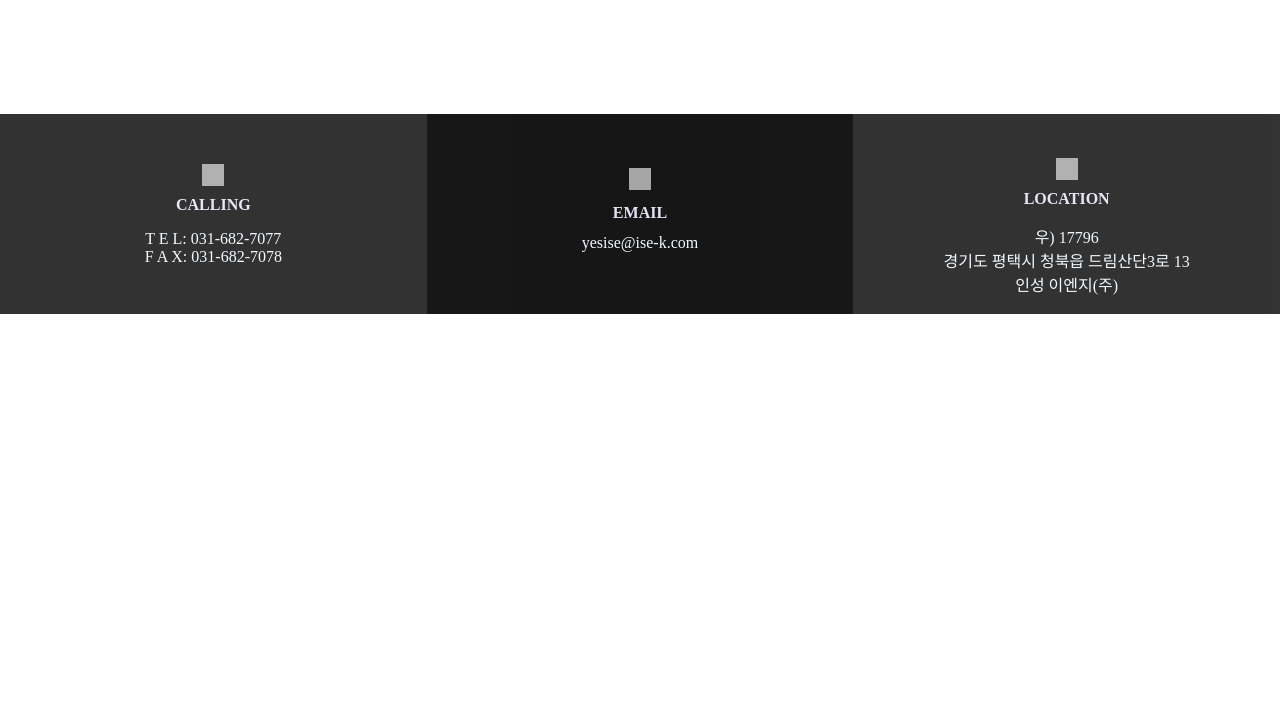
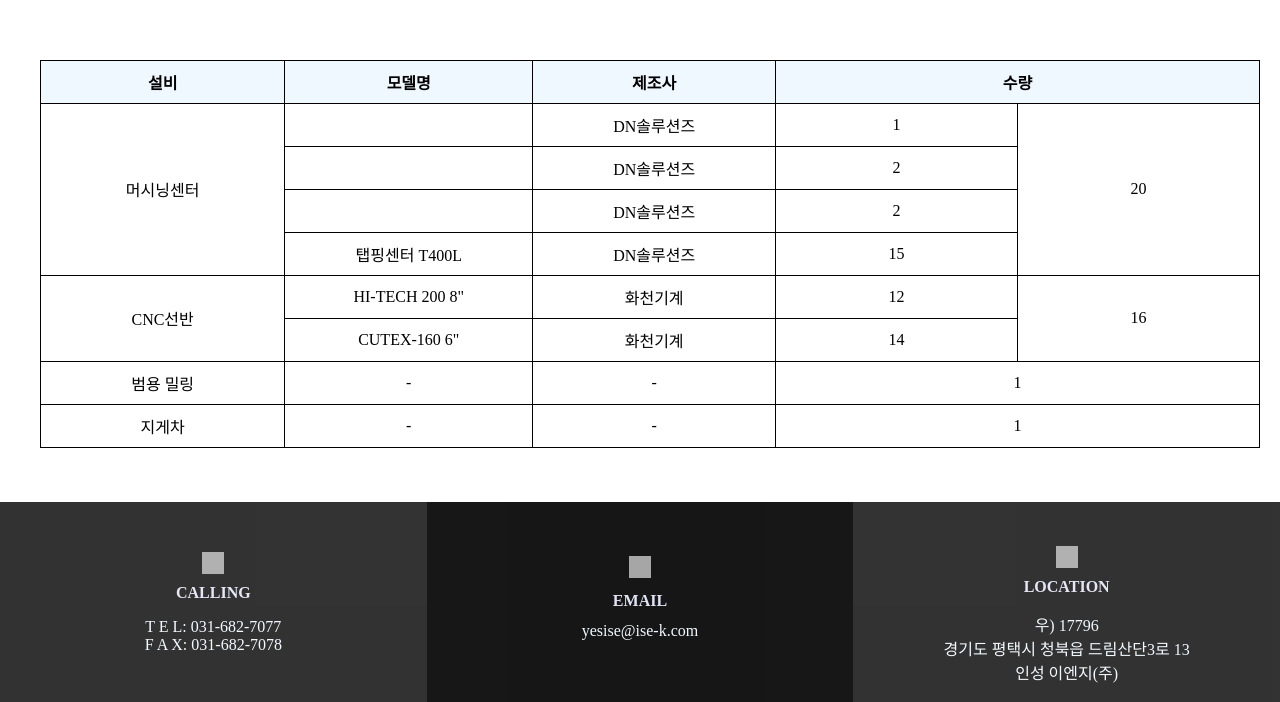
Before and after one commit to hil679/ISENGwebsite_frontend, a PHP site: page /detailPage/machine/machine.html in a window 1280 px wide. Shown: the part 158-860 px from the top of the page. Before the commit the page ends 472 px from the top, so only its background shows below. Run offline with PHP 8.4, Linux system fonts and the light colour scheme; grey boxes are pictures that could not be loaded.

Commit message:
Refactor: all contents like img, text etc.

```diff
--- a/detailPage/machine/machine.html
+++ b/detailPage/machine/machine.html
@@ -48,14 +48,72 @@
             <div class = "facility-status">
                 <div>
                     <table>
+                        <tr>
+                            <th>설비</th>
+                            <th>모델명</th>
+                            <th>제조사</th>
+                            <th colspan="2">수량</th>
+                        </tr>
+                        <tr>
+                            <td rowspan="5">머시닝센터</td>
+                            <tr>
+                                <td></td>
+                                <td>DN솔루션즈</td>
+                                <td>1</td>
+                                <td rowspan="4">20</td>
+                            </tr>
+                            <tr>
+                                <td></td>
+                                <td>DN솔루션즈</td>
+                                <td>2</td>
+                            </tr>
+                            <tr>
+                                <td></td>
+                                <td>DN솔루션즈</td>
+                                <td>2</td>
+                            </tr>
+                            <tr>
+                                <td>탭핑센터 T400L</td>
+                                <td>DN솔루션즈</td>
+                                <td>15</td>
 
+                            </tr>
+
+                        </tr>
+                        <tr>
+                            <td rowspan="3">CNC선반</td>
+                            <tr>
+                                <td>HI-TECH 200 8"</td>
+                                <td>화천기계</td>
+                                <td>12</td>
+                                <td rowspan="2">16</td>
+                            </tr>
+                            <tr>
+                                <td>CUTEX-160 6"</td>
+                                <td>화천기계</td>
+                                <td>14</td>
+                            </tr>
+
+                        </tr>
+                        <tr>
+                            <td>범용 밀링</td>
+                            <td>-</td>
+                            <td>-</td>
+                            <td colspan="2">1</td>
+                        </tr>
+                        <tr>
+                            <td>지게차</td>
+                            <td>-</td>
+                            <td>-</td>
+                            <td colspan="2">1</td>
+                        </tr>
                     </table>
                 </div>
             </div>
             <div class = "processing-facility">
                 <div>
                     <p class="first-machine-p" onclick="changeMachineSpec('0')">
-                        <img  src="item/machine/MYNX650.png">
+                        <img class = "machining-center-img" src="item/machine/MYNX650.png">
                         <span class = "text">머시닝센터</span>
                         <span class="left_top"></span>
                         <span class="right_top"></span>
@@ -63,24 +121,24 @@
                         <span class="left_bottom"></span>
                     </p>
                     <p class="second-machine-p" onclick="changeMachineSpec('1')">
-                        <img src="item/machine/MYNX650.png">
-                        <span  class = "text">머시닝센터</span>
+                        <img class = "taping" src="item/machine/탭핑센터.png">
+                        <span  class = "text">탭핑센터</span>
                         <span class="left_top"></span>
                         <span class="right_top"></span>
                         <span class="right_bottom"></span>
                         <span class="left_bottom"></span>
                     </p>
                     <p class="third-machine-p" onclick="changeMachineSpec('2')">
-                        <img src="item/machine/MYNX650.png">
-                        <span class = "text">머시닝센터</span>
+                        <img class = "cnc8" src="item/machine/CNC8.png">
+                        <span class = "text">CNC 선반 8”</span>
                         <span class="left_top"></span>
                         <span class="right_top"></span>
                         <span class="right_bottom"></span>
                         <span class="left_bottom"></span>
                     </p>
                     <p class="forth-machine-p" onclick="changeMachineSpec('3')">
-                        <img src="item/machine/MYNX650.png">
-                        <span class = "text">머시닝센터</span>
+                        <img class = "cnc6" src="item/machine/CNC6.png">
+                        <span class = "text">CNC 선반 6”</span>
                         <span class="left_top"></span>
                         <span class="right_top"></span>
                         <span class="right_bottom"></span>
@@ -90,6 +148,47 @@
                         <div class = "first-machining-center">
                             <table>
                                 <th colspan="4">머시닝센터 7.5호기 - MYNX650</th>
+                                <tr>
+                                    <td colspan="3">ITEM</td>
+                                    <td>SPEC.</td>
+                                </tr>
+                                <tr>
+                                    <td rowspan="4">이송량</td>
+                                    <tr>
+                                        <td>X축 이송거리</td>
+                                        <td>mm</td>
+                                        <td>2,160</td>
+                                    </tr>
+                                    <tr>
+                                        <td>Y축 이송거리</td>
+                                        <td>mm</td>
+                                        <td>760</td>
+                                    </tr>
+                                    <tr>
+                                        <td>Z축 이동거리</td>
+                                        <td>mm</td>
+                                        <td>650</td>
+                                    </tr>
+                                </tr>
+                                <tr>
+                                    <td>주축</td>
+                                    <td>최고 회전속도</td>
+                                    <td>rpm</td>
+                                    <td>12,000</td>
+                                </tr>
+                                <tr>
+                                    <td>ATC</td>
+                                    <td>공구 보유 수량</td>
+                                    <td>개</td>
+                                    <td>30</td>
+                                </tr>
+                                <tr>
+                                    <td colspan="2">제조회사</td>
+                                    <td colspan="2">두산공작기계</td>
+                                </tr>
+                            </table>
+                            <table>
+                                <th colspan="4">머시닝센터 6.5호기</th>
                                 <tr>
                                     <td colspan="3">ITEM</td>
                                     <td>SPEC.</td>
@@ -130,7 +229,7 @@
                                 </tr>
                             </table>
                             <table>
-                                <th colspan="4">머시닝센터 7.5호기 - MYNX650</th>
+                                <th colspan="4">머시닝센터 5호기</th>
                                 <tr>
                                     <td colspan="3">ITEM</td>
                                     <td>SPEC.</td>
@@ -140,58 +239,17 @@
                                     <tr>
                                         <td>X축 이송거리</td>
                                         <td>mm</td>
-                                        <td>1,300</td>
+                                        <td>1,000</td>
                                     </tr>
                                     <tr>
                                         <td>Y축 이송거리</td>
                                         <td>mm</td>
-                                        <td>650</td>
+                                        <td>500</td>
                                     </tr>
                                     <tr>
                                         <td>Z축 이동거리</td>
                                         <td>mm</td>
-                                        <td>625</td>
-                                    </tr>
-                                </tr>
-                                <tr>
-                                    <td>주축</td>
-                                    <td>최고 회전속도</td>
-                                    <td>rpm</td>
-                                    <td>12,000</td>
-                                </tr>
-                                <tr>
-                                    <td>ATC</td>
-                                    <td>공구 보유 수량</td>
-                                    <td>개</td>
-                                    <td>24</td>
-                                </tr>
-                                <tr>
-                                    <td colspan="2">제조회사</td>
-                                    <td colspan="2">두산공작기계</td>
-                                </tr>
-                            </table>
-                            <table>
-                                <th colspan="4">머시닝센터 7.5호기 - MYNX650</th>
-                                <tr>
-                                    <td colspan="3">ITEM</td>
-                                    <td>SPEC.</td>
-                                </tr>
-                                <tr>
-                                    <td rowspan="4">이송량</td>
-                                    <tr>
-                                        <td>X축 이송거리</td>
-                                        <td>mm</td>
-                                        <td>1,300</td>
-                                    </tr>
-                                    <tr>
-                                        <td>Y축 이송거리</td>
-                                        <td>mm</td>
-                                        <td>650</td>
-                                    </tr>
-                                    <tr>
-                                        <td>Z축 이동거리</td>
-                                        <td>mm</td>
-                                        <td>625</td>
+                                        <td>550</td>
                                     </tr>
                                 </tr>
                                 <tr>
@@ -214,7 +272,7 @@
                         </div>
                         <div class = "second-machining-center">
                             <table>
-                                <th colspan="4">머시닝센터 7.5호기 - MYNX650</th>
+                                <th colspan="4">탭핑센터</th>
                                 <tr>
                                     <td colspan="3">ITEM</td>
                                     <td>SPEC.</td>
@@ -224,17 +282,17 @@
                                     <tr>
                                         <td>X축 이송거리</td>
                                         <td>mm</td>
-                                        <td>1,300</td>
+                                        <td>700</td>
                                     </tr>
                                     <tr>
                                         <td>Y축 이송거리</td>
                                         <td>mm</td>
-                                        <td>650</td>
+                                        <td>400</td>
                                     </tr>
                                     <tr>
                                         <td>Z축 이동거리</td>
                                         <td>mm</td>
-                                        <td>625</td>
+                                        <td>300</td>
                                     </tr>
                                 </tr>
                                 <tr>
@@ -247,7 +305,7 @@
                                     <td>ATC</td>
                                     <td>공구 보유 수량</td>
                                     <td>개</td>
-                                    <td>24</td>
+                                    <td>21</td>
                                 </tr>
                                 <tr>
                                     <td colspan="2">제조회사</td>
@@ -257,87 +315,87 @@
                         </div>
                         <div class = "third-machining-center">
                             <table>
-                                <th colspan="4">머시닝센터 7.5호기 - MYNX650</th>
+                                <th colspan="4">CNC 선반 8”</th>
                                 <tr>
                                     <td colspan="3">ITEM</td>
                                     <td>SPEC.</td>
                                 </tr>
                                 <tr>
-                                    <td rowspan="4">이송량</td>
+                                    <td rowspan="4">가공능력</td>
                                     <tr>
-                                        <td>X축 이송거리</td>
+                                        <td>최대가공경</td>
                                         <td>mm</td>
-                                        <td>1,300</td>
+                                        <td>350</td>
                                     </tr>
                                     <tr>
-                                        <td>Y축 이송거리</td>
+                                        <td>표준가공경</td>
                                         <td>mm</td>
-                                        <td>650</td>
+                                        <td>210</td>
                                     </tr>
                                     <tr>
-                                        <td>Z축 이동거리</td>
+                                        <td>최대가공길이</td>
                                         <td>mm</td>
-                                        <td>625</td>
+                                        <td>401.5</td>
                                     </tr>
                                 </tr>
                                 <tr>
                                     <td>주축</td>
                                     <td>최고 회전속도</td>
                                     <td>rpm</td>
-                                    <td>12,000</td>
+                                    <td>5,000</td>
                                 </tr>
                                 <tr>
                                     <td>ATC</td>
-                                    <td>공구 보유 수량</td>
+                                    <td>공구부착면의 수</td>
                                     <td>개</td>
-                                    <td>24</td>
+                                    <td>12</td>
                                 </tr>
                                 <tr>
                                     <td colspan="2">제조회사</td>
-                                    <td colspan="2">두산공작기계</td>
+                                    <td colspan="2">화천기계</td>
                                 </tr>
                             </table>
                         </div>
                         <div class = "forth-machining-center">
                             <table>
-                                <th colspan="4">머시닝센터 7.5호기 - MYNX650</th>
+                                <th colspan="4">CNC 선반 6”</th>
                                 <tr>
                                     <td colspan="3">ITEM</td>
                                     <td>SPEC.</td>
                                 </tr>
                                 <tr>
-                                    <td rowspan="4">이송량</td>
+                                    <td rowspan="4">가공 능력</td>
                                     <tr>
-                                        <td>X축 이송거리</td>
+                                        <td>최대가공경</td>
                                         <td>mm</td>
-                                        <td>1,300</td>
+                                        <td>300</td>
                                     </tr>
                                     <tr>
-                                        <td>Y축 이송거리</td>
+                                        <td>표준가공경</td>
                                         <td>mm</td>
-                                        <td>650</td>
+                                        <td>186</td>
                                     </tr>
                                     <tr>
-                                        <td>Z축 이동거리</td>
+                                        <td>최대가공길이</td>
                                         <td>mm</td>
-                                        <td>625</td>
+                                        <td>300</td>
                                     </tr>
                                 </tr>
                                 <tr>
                                     <td>주축</td>
                                     <td>최고 회전속도</td>
                                     <td>rpm</td>
-                                    <td>12,000</td>
+                                    <td>6,000</td>
                                 </tr>
                                 <tr>
                                     <td>ATC</td>
-                                    <td>공구 보유 수량</td>
+                                    <td>공구부착면의 수</td>
                                     <td>개</td>
-                                    <td>24</td>
+                                    <td>12</td>
                                 </tr>
                                 <tr>
                                     <td colspan="2">제조회사</td>
-                                    <td colspan="2">두산공작기계</td>
+                                    <td colspan="2">화천기계</td>
                                 </tr>
                             </table>
                         </div>
@@ -349,17 +407,23 @@
             <div class = "measuring-facility">
                 <div>
                     <!--측정설비-->
-                    <p>
-                        <img src="item/machine/MYNX650-removebg-preview.png">
-                        <span class = "text">머시닝센터</span>
+                    <p class = "threed">
+                        <img src="item/machine/3d.jpg">
+                        <span class = "text">3차원 측정기</span>
                     </p>
                     <p>
-                        <img src="item/machine/MYNX650-removebg-preview.png">
-                        <span class = "text">머시닝센터</span>
+                        <img src="item/machine/형상측정기.jpg">
+                        <span class = "text">형상측정기</span>
+                        <span class = "description">
+                            외부형상 정밀측정
+                        </span>
                     </p>
-                    <p>
-                        <img src="item/machine/MYNX650-removebg-preview.png">
-                        <span class = "text">머시닝센터</span>
+                    <p class = "non-contact">
+                        <img src="item/machine/비접촉.jpg">
+                        <span class = "text">비접촉 측정기</span>
+                        <span class = "description">
+                            VISION SYSTEM을 이용하여<br> 제품의 접촉없이 치수 측정
+                        </span>
                     </p>
                 </div>
 
```
Also changed, not shown: public/css/machine.css (+29 -3 lines).
